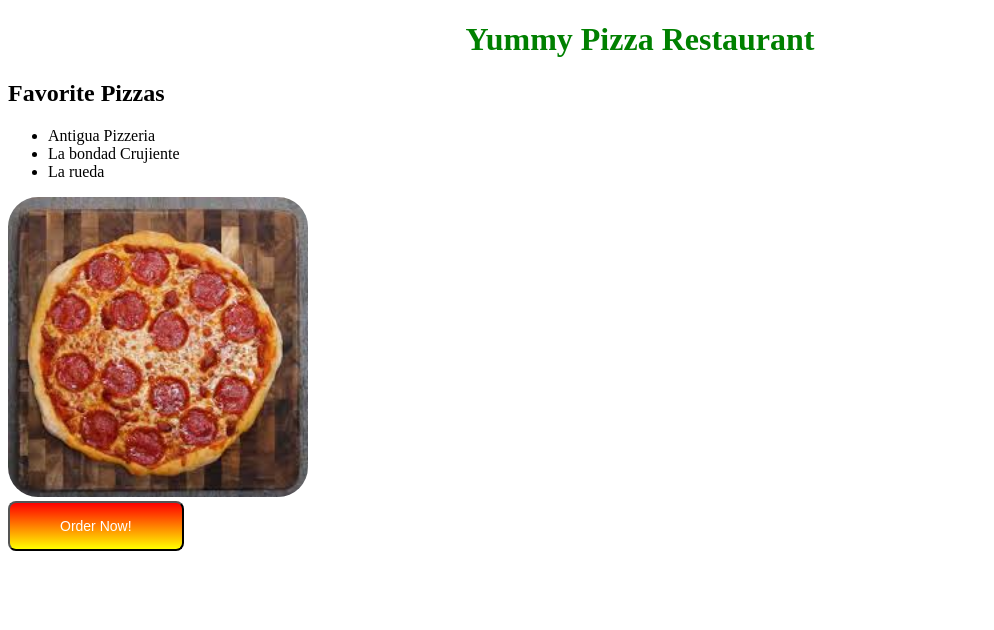
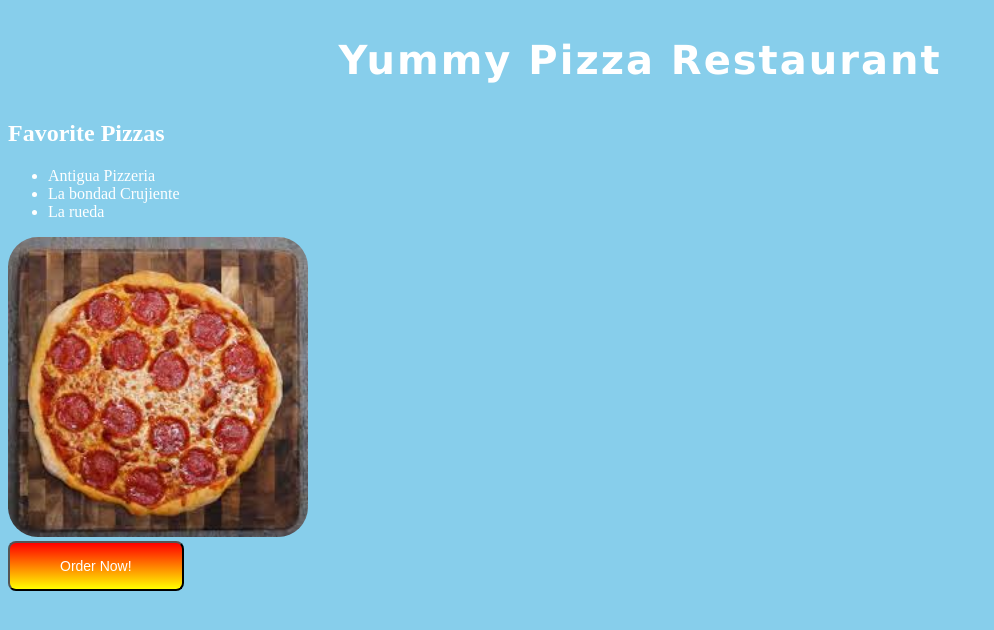
Before and after one commit to WeizhenW/Prime_week7, a plain HTML site: page jquery_review_1/index.html in a window 1280 px wide. Shown: the whole page, without its empty margins (0-994 px from the left). Drawn offline with Linux system fonts and the light colour scheme.

Commit message:
add new background color skyblue

```diff
--- a/jquery_review_1/styles.css
+++ b/jquery_review_1/styles.css
@@ -1,6 +1,15 @@
+body {
+    background-color: skyblue;
+    color: white;
+}
+
 .center {
     text-align: center;
-    color: green;
+    color: white;
+    font-family: Verdana, Geneva, Tahoma, sans-serif;
+    font-size: 40px;
+    letter-spacing: 2px;
+    padding: 10px;
 }
 
 .imgStyle {
```
